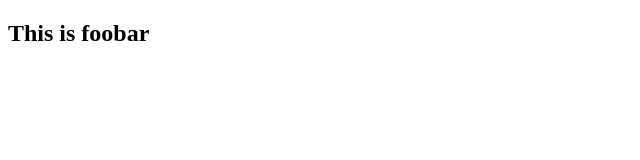
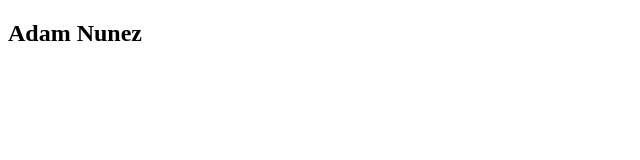
Before and after one commit to Angelito2099/foobar, a plain HTML site: page index.html in a window 1280 px wide. Shown: the full height of the page, 0-640 px from the left. Drawn offline with Linux system fonts and the light colour scheme.

Commit message:
updat h2 with my name

```diff
--- a/index.html
+++ b/index.html
@@ -4,6 +4,6 @@
   <title>I'm committed</title>
 </head>
 <body>
-  <h2>This is foobar</h2>
+  <h2>Adam Nunez</h2>
 </body>
 </html>
```
